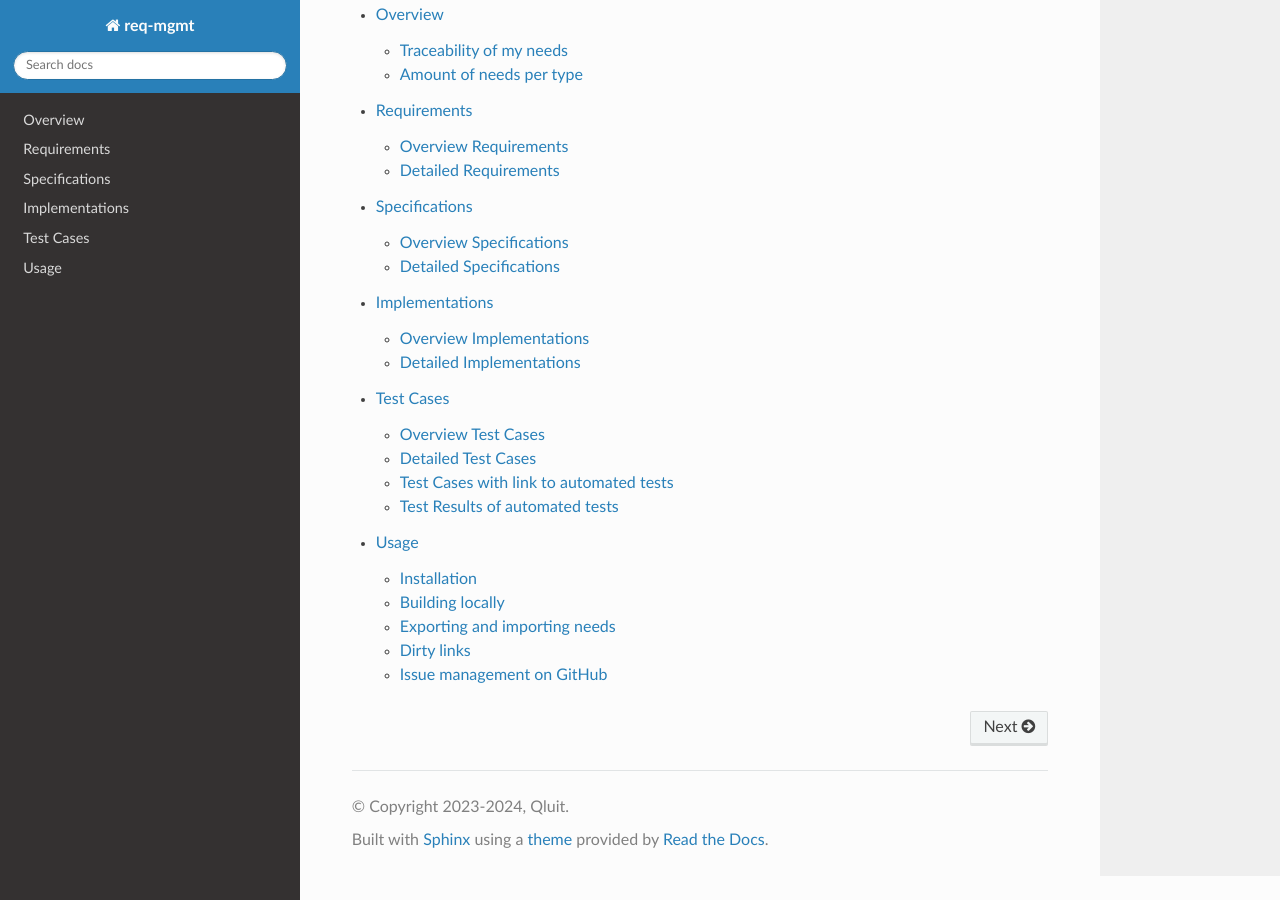
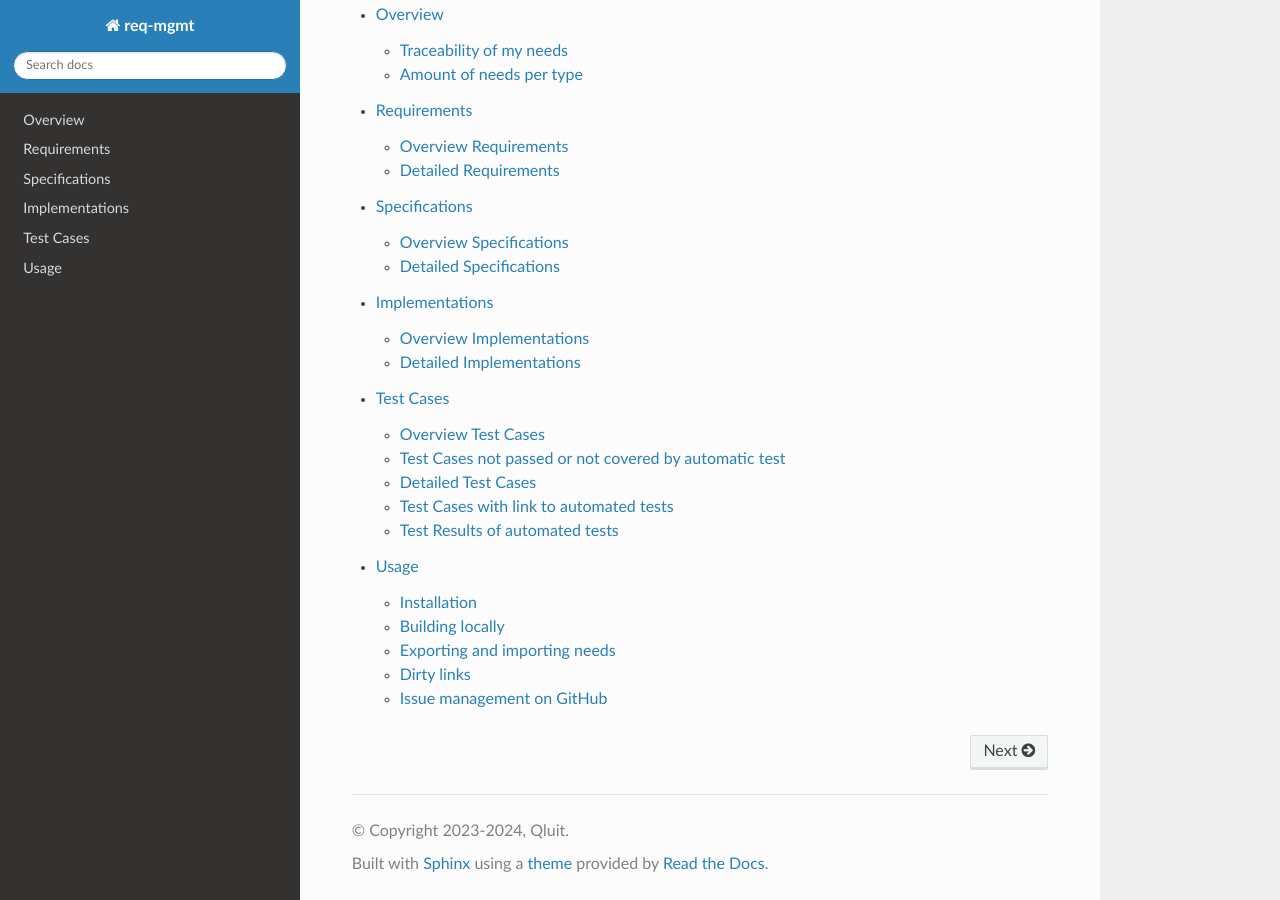
Before and after one commit to SebastianCGE/req-mgmt, a Sphinx documentation site: the page built from docs/source/index.rst, in a window 1280 px wide and 900 px high, scrolled down 663 px. Built offline with Sphinx 7.4.7 and the Read the Docs theme 3.1.0, drawn with Linux system fonts in a browser that asks for light colours.

```diff
--- a/docs/source/testcases.rst
+++ b/docs/source/testcases.rst
@@ -10,13 +10,22 @@
   :columns: id;title;result;incoming;outpoing
   :style: table
 
+Test Cases not passed or not covered by automatic test
+--------------------------------------------------------
+
+.. needtable::
+  :types: test, Test-Case
+  :columns: id;title;result;status
+  :style: table
+  :filter: result != 'passed' and links_back == []
+
 Detailed Test Cases
 -------------------------
 
 .. test:: Test if version controlled
   :id: T_version_controlled
   :tags: system
-  :status: open
+  :status: closed
   :links: S_git, I_github, R_version_controlled
 
 .. test:: Test if user friendly
@@ -108,7 +117,6 @@
 
     A pytest test case to test non-negative height.
 
-
 Test Results of automated tests
 --------------------------------------
 
```
Also changed, not shown: 2 other files.
